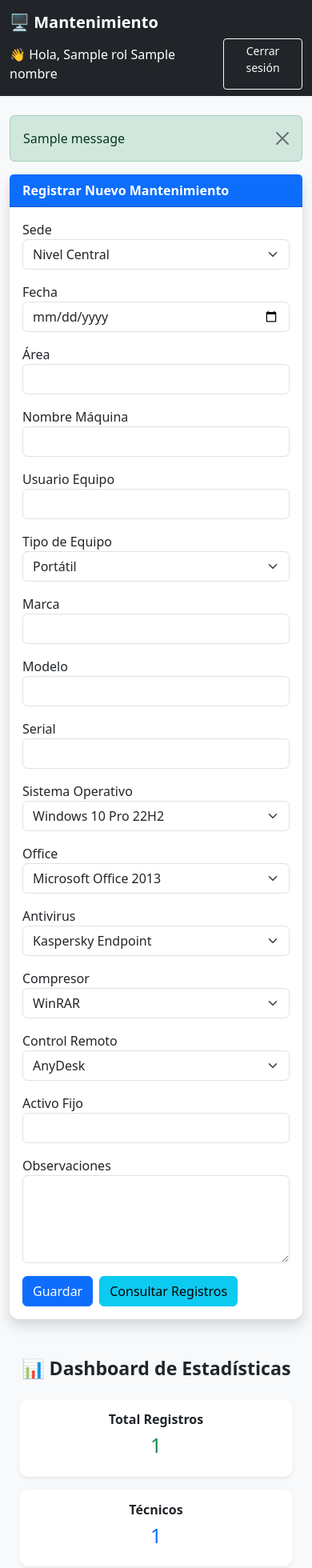
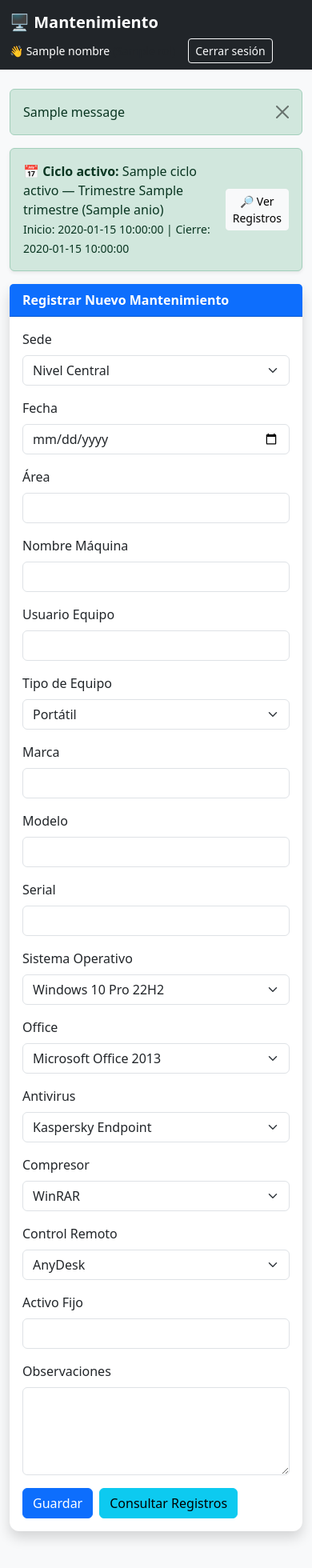
Before and after one commit to JozeDavhiid/Mantenimiento_Computadores, a Flask app: template templates/principal.html in a window 390 px wide; the page is wider, and only the part inside the window is pictured. Shown: the top 1960 px of that part at 80% size. Run offline with Flask 3, Linux system fonts and the light colour scheme; the template is opened without the code that fills it: most values are stand-ins (such as "Sample title", 1, 10 or a date in 2020); one stand-in notice (Sample message) is shown; some libraries are stand-ins or nearby versions.

Commit message:
Actualizacion

```diff
--- a/templates/principal.html
+++ b/templates/principal.html
@@ -3,51 +3,32 @@
 <head>
   <meta charset="UTF-8">
   <title>Panel Principal - Mantenimiento</title>
+  <meta name="viewport" content="width=device-width,initial-scale=1">
   <link href="https://cdn.jsdelivr.net/npm/bootstrap@5.3.2/dist/css/bootstrap.min.css" rel="stylesheet">
   <script src="https://cdn.jsdelivr.net/npm/chart.js@4.4.0/dist/chart.umd.min.js"></script>
   <style>
-    body {
-        background-color: #f8f9fa;
-    }
-
-    .chart-container {
-        position: relative;
-        height: 320px;
-    }
-
-    .chart-large {
-        height: 400px !important;
-    }
-
-    .card {
-        border: none;
-        border-radius: 12px;
-    }
-
-    .card-header {
-        border-top-left-radius: 12px;
-        border-top-right-radius: 12px;
-    }
-
-    .card-footer {
-        background-color: #f8f9fa;
-    }
-
-    table th {
-        cursor: pointer;
+    body { background-color: #f8f9fa; }
+    .chart-container { position: relative; height: 320px; }
+    .chart-large { height: 400px !important; }
+    .card { border: none; border-radius: 12px; }
+    .card-header { border-top-left-radius: 12px; border-top-right-radius: 12px; }
+    .card-footer { background-color: #f8f9fa; }
+    table th { cursor: pointer; }
+    .badge-inline { margin-right: 6px; }
+    @media (max-width: 767px) {
+      .chart-container { height: 260px; }
+      .chart-large { height: 300px !important; }
     }
   </style>
 </head>
 <body>
 
-<!-- ===================== -->
 <!-- NAVBAR -->
-<!-- ===================== -->
 <nav class="navbar navbar-expand-lg navbar-dark bg-dark">
   <div class="container-fluid">
-    <a class="navbar-brand fw-bold" href="#">🖥️ Mantenimiento</a>
-    <div class="d-flex">
-      <span class="navbar-text text-white me-3">👋 Hola, {{ rol }} {{ nombre }}</span>
+    <a class="navbar-brand fw-bold" href="{{ url_for('principal') }}">🖥️ Mantenimiento</a>
+    <div class="d-flex align-items-center">
+      <div class="me-3 text-white small">👋 {{ nombre or '' }} <span class="text-muted">({{ rol }})</span></div>
       <a href="{{ url_for('logout') }}" class="btn btn-outline-light btn-sm">Cerrar sesión</a>
     </div>
   </div>
@@ -65,9 +46,38 @@
     {% endif %}
   {% endwith %}
 
-  <!-- ===================== -->
+  <!-- CICLO ACTIVO -->
+  {% if ciclo_activo %}
+  <div class="alert alert-success d-flex justify-content-between align-items-center shadow-sm">
+    <div>
+      <strong>📅 Ciclo activo:</strong>
+      {{ ciclo_activo.nombre or 'Sin nombre' }}
+      — Trimestre {{ ciclo_activo.trimestre or '—' }} ({{ ciclo_activo.anio or '—' }})
+      <br>
+      <small>Inicio: {{ ciclo_activo.fecha_inicio or '—' }} | Cierre: {{ ciclo_activo.fecha_cierre or '—' }}</small>
+    </div>
+    <div class="d-flex gap-2">
+      {% if rol == 'admin' %}
+        <a href="{{ url_for('admin_ciclos') }}" class="btn btn-outline-light btn-sm">⚙️ Administrar Ciclos</a>
+      {% endif %}
+      <a href="{{ url_for('consultar') }}" class="btn btn-light btn-sm">🔎 Ver Registros</a>
+    </div>
+  </div>
+  {% else %}
+  <div class="alert alert-warning d-flex justify-content-between align-items-center shadow-sm">
+    <div>
+      ⚠️ <strong>No hay un ciclo activo.</strong>
+      <div class="small">Para registrar mantenimientos, un administrador debe activar un ciclo.</div>
+    </div>
+    <div>
+      {% if rol == 'admin' %}
+      <a href="{{ url_for('admin_ciclos') }}" class="btn btn-dark btn-sm">➕ Crear / Activar Ciclo</a>
+      {% endif %}
+    </div>
+  </div>
+  {% endif %}
+
   <!-- FORMULARIO DE REGISTRO -->
-  <!-- ===================== -->
   <div class="card shadow mb-4">
     <div class="card-header bg-primary text-white fw-bold">Registrar Nuevo Mantenimiento</div>
     <div class="card-body">
@@ -75,7 +85,7 @@
         <input type="hidden" name="action" value="guardar">
 
         <div class="col-md-3">
-          <label>Sede</label>
+          <label class="form-label">Sede</label>
           <select name="sede" class="form-select">
             <option>Nivel Central</option>
             <option>Barranquilla</option>
@@ -91,27 +101,27 @@
         </div>
 
         <div class="col-md-3">
-          <label>Fecha</label>
+          <label class="form-label">Fecha</label>
           <input type="date" name="fecha" class="form-control" value="{{ hoy }}">
         </div>
 
         <div class="col-md-3">
-          <label>Área</label>
+          <label class="form-label">Área</label>
           <input type="text" name="area" class="form-control">
         </div>
 
         <div class="col-md-3">
-          <label>Nombre Máquina</label>
+          <label class="form-label">Nombre Máquina</label>
           <input type="text" name="nombre_maquina" class="form-control" required>
         </div>
 
         <div class="col-md-3">
-          <label>Usuario Equipo</label>
+          <label class="form-label">Usuario Equipo</label>
           <input type="text" name="usuario_equipo" class="form-control">
         </div>
 
         <div class="col-md-3">
-          <label>Tipo de Equipo</label>
+          <label class="form-label">Tipo de Equipo</label>
           <select name="tipo_equipo" class="form-select">
             <option>Portátil</option>
             <option>All in One</option>
@@ -123,22 +133,22 @@
         </div>
 
         <div class="col-md-3">
-          <label>Marca</label>
+          <label class="form-label">Marca</label>
           <input type="text" name="marca" class="form-control">
         </div>
 
         <div class="col-md-3">
-          <label>Modelo</label>
+          <label class="form-label">Modelo</label>
           <input type="text" name="modelo" class="form-control">
         </div>
 
         <div class="col-md-3">
-          <label>Serial</label>
+          <label class="form-label">Serial</label>
           <input type="text" name="serial" class="form-control">
         </div>
 
         <div class="col-md-3">
-          <label>Sistema Operativo</label>
+          <label class="form-label">Sistema Operativo</label>
           <select name="so" class="form-select">
             <option>Windows 10 Pro 22H2</option>
             <option>Windows 11 Pro 23H2</option>
@@ -152,7 +162,7 @@
         </div>
 
         <div class="col-md-3">
-          <label>Office</label>
+          <label class="form-label">Office</label>
           <select name="office" class="form-select">
             <option>Microsoft Office 2013</option>
             <option>Microsoft Office 2019</option>
@@ -164,7 +174,7 @@
         </div>
 
         <div class="col-md-3">
-          <label>Antivirus</label>
+          <label class="form-label">Antivirus</label>
           <select name="antivirus" class="form-select">
             <option>Kaspersky Endpoint</option>
             <option>Windows Defender</option>
@@ -175,7 +185,7 @@
         </div>
 
         <div class="col-md-3">
-          <label>Compresor</label>
+          <label class="form-label">Compresor</label>
           <select name="compresor" class="form-select">
             <option>WinRAR</option>
             <option>7-Zip</option>
@@ -185,7 +195,7 @@
         </div>
 
         <div class="col-md-3">
-          <label>Control Remoto</label>
+          <label class="form-label">Control Remoto</label>
           <select name="control_remoto" class="form-select">
             <option>AnyDesk</option>
             <option>RustDesk</option>
@@ -196,30 +206,29 @@
         </div>
 
         <div class="col-md-3">
-          <label>Activo Fijo</label>
+          <label class="form-label">Activo Fijo</label>
           <input type="text" name="activo_fijo" class="form-control">
         </div>
 
         <div class="col-12">
-          <label>Observaciones</label>
+          <label class="form-label">Observaciones</label>
           <textarea name="observaciones" class="form-control" rows="4"></textarea>
         </div>
 
-        <div class="d-flex justify-content-start gap-2 mt-3">
+        <div class="d-flex justify-content-start gap-2 mt-3 col-12">
           <button type="submit" class="btn btn-primary">Guardar</button>
           <a href="{{ url_for('consultar') }}" class="btn btn-info" target="_blank">Consultar Registros</a>
           {% if rol == 'admin' %}
             <a href="{{ url_for('registro') }}" class="btn btn-secondary">Registrar Técnico</a>
             <a href="{{ url_for('exportar') }}" class="btn btn-success">Exportar Excel</a>
+            <a href="{{ url_for('admin_ciclos') }}" class="btn btn-dark">⚙️ Ciclos</a>
           {% endif %}
         </div>
       </form>
     </div>
   </div>
 
-  <!-- ===================== -->
   <!-- DASHBOARD -->
-  <!-- ===================== -->
   <div class="container-fluid mt-5">
     <h3 class="text-center mb-4 fw-bold">📊 Dashboard de Estadísticas</h3>
 
@@ -259,7 +268,6 @@
     </div>
 
     <div class="row">
-      <!-- === Mantenimientos por Sede === -->
       <div class="col-md-6 mb-4">
         <div class="card shadow">
           <div class="card-header bg-primary text-white fw-bold">Mantenimientos por Sede</div>
@@ -269,7 +277,6 @@
         </div>
       </div>
 
-      <!-- === Tendencia Mensual === -->
       <div class="col-md-6 mb-4">
         <div class="card shadow">
           <div class="card-header bg-warning text-white fw-bold">Tendencia Mensual</div>
@@ -279,7 +286,6 @@
         </div>
       </div>
 
-      <!-- === Tipos de Equipos === -->
       <div class="col-md-6 mb-4">
         <div class="card shadow">
           <div class="card-header bg-success text-white fw-bold">Tipos de Equipos</div>
@@ -292,7 +298,6 @@
         </div>
       </div>
 
-      <!-- === Marcas Más Comunes === -->
       <div class="col-md-6 mb-4">
         <div class="card shadow">
           <div class="card-header bg-info text-white fw-bold">Marcas Más Comunes</div>
@@ -307,12 +312,11 @@
     </div>
   </div>
 
-  <!-- ===================== -->
   <!-- TABLA DE REGISTROS -->
-  <!-- ===================== -->
   <div class="card shadow mt-5">
     <div class="card-header bg-dark text-white fw-bold">Últimos Registros</div>
     <div class="card-body">
+      <div class="table-responsive">
         <table class="table table-striped table-hover align-middle" id="tablaRegistros">
           <thead class="table-dark">
             <tr>
@@ -345,8 +349,7 @@
                   <a href="{{ url_for('obtener_registro', rid=r.id) }}" class="btn btn-warning btn-sm">Editar</a>
                   <a href="{{ url_for('acta_pdf', rid=r.id) }}" class="btn btn-success btn-sm">Acta</a>
                   {% if rol == 'admin' %}
-                  <form action="{{ url_for('eliminar', rid=r.id) }}" method="POST"
-                        onsubmit="return confirm('¿Seguro que deseas eliminar este registro?');" class="m-0 p-0">
+                    <form action="{{ url_for('eliminar', rid=r.id) }}" method="POST" onsubmit="return confirm('¿Seguro que deseas eliminar este registro?');" class="m-0 p-0">
                       <button type="submit" class="btn btn-danger btn-sm">Eliminar</button>
                     </form>
                   {% endif %}
@@ -359,51 +362,69 @@
       </div>
     </div>
   </div>
+</div>
 
-<!-- ===================== -->
-<!-- JS -->
-<!-- ===================== -->
 <script src="https://cdn.jsdelivr.net/npm/bootstrap@5.3.2/dist/js/bootstrap.bundle.min.js"></script>
 
 <script>
 document.addEventListener('DOMContentLoaded', function() {
-  // === Chart.js ===
-  new Chart(document.getElementById('chartSedes'), {
+  // Charts data — estas variables vienen desde Flask
+  const sedeLabels = {{ sede_labels|tojson }};
+  const sedeCounts = {{ sede_counts|tojson }};
+  const equipoLabels = {{ equipo_labels|tojson }};
+  const equipoCounts = {{ equipo_counts|tojson }};
+  const mesesLabels = {{ meses_labels|tojson }};
+  const mesesCounts = {{ meses_counts|tojson }};
+  const marcaLabels = {{ marca_labels|tojson }};
+  const marcaCounts = {{ marca_counts|tojson }};
+
+  // Chart: Sedes (bar)
+  const ctxSedes = document.getElementById('chartSedes');
+  if (ctxSedes) {
+    new Chart(ctxSedes, {
       type: 'bar',
       data: {
-      labels: {{ sede_labels|tojson }},
-      datasets: [{ label: 'Mantenimientos', data: {{ sede_counts|tojson }}, backgroundColor: '#007bff' }]
+        labels: sedeLabels,
+        datasets: [{ label: 'Mantenimientos', data: sedeCounts }]
       },
       options: { responsive: true, plugins: { legend: { display: false } } }
     });
+  }
 
-  new Chart(document.getElementById('chartEquipos'), {
+  // Chart: Equipos (pie)
+  const ctxEquipos = document.getElementById('chartEquipos');
+  if (ctxEquipos) {
+    new Chart(ctxEquipos, {
       type: 'pie',
       data: {
-      labels: {{ equipo_labels|tojson }},
-      datasets: [{ data: {{ equipo_counts|tojson }}, backgroundColor: ['#28a745','#ffc107','#17a2b8','#6f42c1','#dc3545','#20c997'] }]
+        labels: equipoLabels,
+        datasets: [{ data: equipoCounts }]
       },
       options: { responsive: true }
     });
+  }
 
-  new Chart(document.getElementById('chartMeses'), {
+  // Chart: Meses (line)
+  const ctxMeses = document.getElementById('chartMeses');
+  if (ctxMeses) {
+    new Chart(ctxMeses, {
       type: 'line',
       data: {
-      labels: {{ meses_labels|tojson }},
-      datasets: [{ label: 'Mantenimientos', data: {{ meses_counts|tojson }}, borderColor: '#ffc107', fill: true }]
+        labels: mesesLabels,
+        datasets: [{ label: 'Mantenimientos', data: mesesCounts, tension: 0.3, fill: true }]
       },
       options: { responsive: true }
     });
+  }
 
-  new Chart(document.getElementById('chartMarcas'), {
+  // Chart: Marcas (horizontal bar)
+  const ctxMarcas = document.getElementById('chartMarcas');
+  if (ctxMarcas) {
+    new Chart(ctxMarcas, {
       type: 'bar',
       data: {
-      labels: {{ marca_labels|tojson }},
-      datasets: [{
-        label: 'Cantidad por Marca',
-        data: {{ marca_counts|tojson }},
-        backgroundColor: ['#0d6efd', '#198754', '#ffc107', '#dc3545', '#6f42c1', '#20c997']
-      }]
+        labels: marcaLabels,
+        datasets: [{ label: 'Cantidad por Marca', data: marcaCounts }]
       },
       options: {
         indexAxis: 'y',
@@ -412,14 +433,13 @@ document.addEventListener('DOMContentLoaded', function() {
         plugins: { legend: { display: false } }
       }
     });
+  }
 
-  // === Mayúsculas automáticas ===
+  // Auto uppercase fields
   const campos = ['nombre_maquina', 'marca', 'modelo', 'serial'];
   campos.forEach(nombre => {
     const input = document.querySelector(`[name="${nombre}"]`);
-    if (input) input.addEventListener('input', function() {
-      this.value = this.value.toUpperCase();
-    });
+    if (input) input.addEventListener('input', function() { this.value = this.value.toUpperCase(); });
   });
 });
 </script>
```
Also changed, not shown: templates/admin_ciclos.html (+18 -5 lines), templates/ver_ciclo.html (+21 -2 lines). Lines whose indentation alone changed are shown as unchanged.
